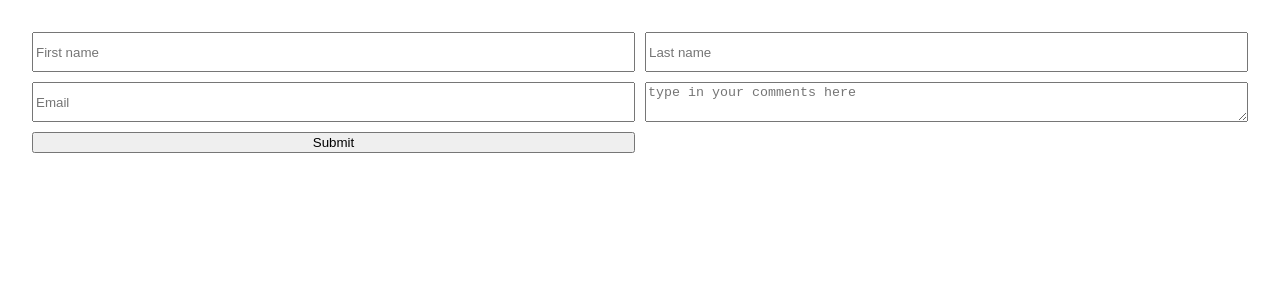
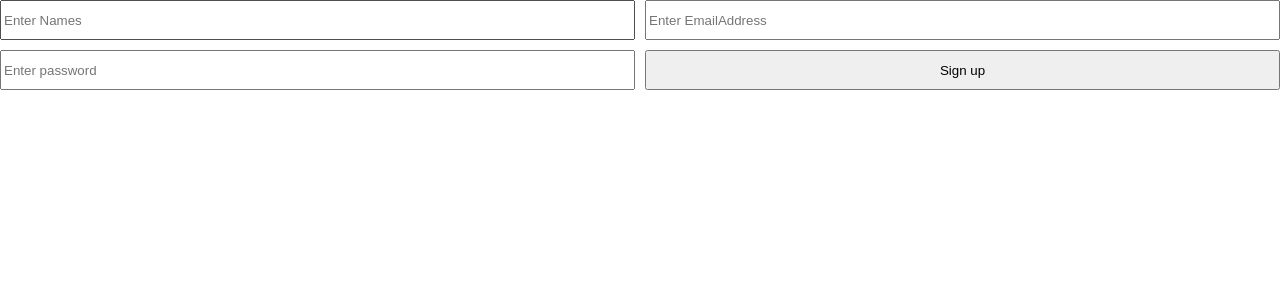
Before and after one commit to Kel-VinTech/meme-generator, a React (Create React App) app: page / in a window 1280 px wide. Shown: the top 300 px of the page. Built offline with nearby package versions, Linux system fonts and the light colour scheme.

Commit message:
form challenge

```diff
--- a/src/App.js
+++ b/src/App.js
@@ -2,6 +2,7 @@ import { useState } from "react";
 import Header from "./components/Header";
 import Meme from "./components/Meme";
 import Form from "./Form";
+import FormData from "./FormData";
 
 
 
@@ -12,8 +13,7 @@ function App() {
     <div className="App">
       {/* < Header />
       <Meme /> */}
-
-      <Form />
+      <FormData />
 
     </div>
   );
--- /dev/null
+++ b/src/FormData.js
@@ -0,0 +1,58 @@
+import React from "react";
+import Form from "./Form";
+
+
+
+const FormData = () => {
+
+    const [FormDatas, setFormDatas] = React.useState(
+        {name:"", email:"", password:"" })
+
+    const handleChange = (e) => {
+        setFormDatas(prevFormDatas => {
+            return{
+                ...prevFormDatas,
+                [e.target.name]: e.target.value
+            }
+        })
+    }
+
+    const formSubmit = (e) => {
+        e.preventDefault()
+    }
+
+    return(
+        <form onSubmit={formSubmit}
+        className="form">
+            <input
+                type="text"
+                name="names"
+                placeholder="Enter Names"
+                onChange={handleChange}
+                value={FormDatas.names}
+            />
+
+            <input
+                type="email"
+                name="email"
+                placeholder="Enter EmailAddress"
+                onChange={handleChange}
+                value={FormDatas.email}
+            />
+
+            <input
+                type="password"
+                name="password"
+                placeholder="Enter password"
+                onChange={handleChange}
+                value={FormDatas.password}
+            />
+
+            <button>Sign up</button>
+
+        </form>
+
+    )
+}
+
+export default FormData
```
Also changed, not shown: src/index.css (line endings or trailing spaces).
